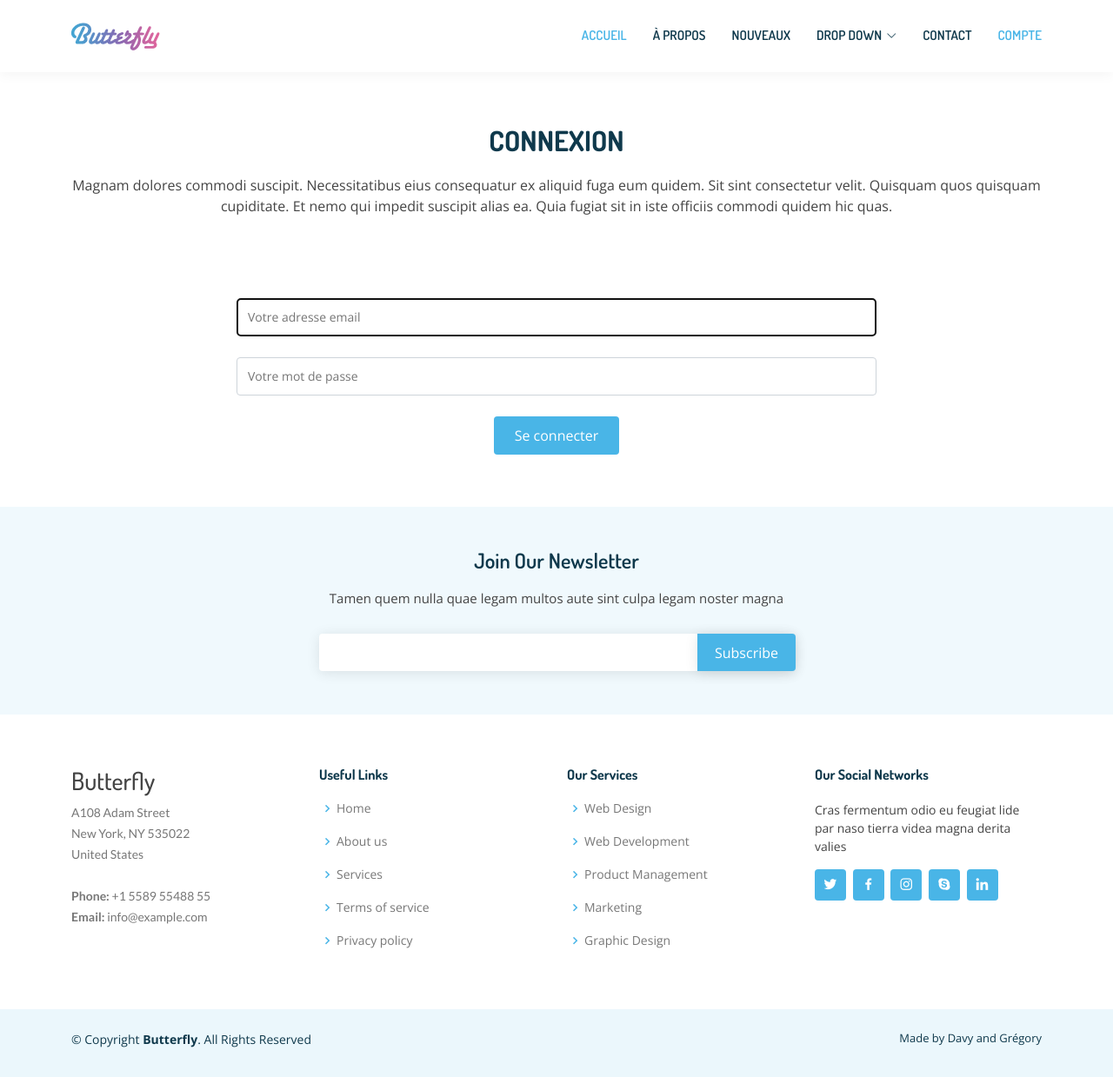
After one commit to davy-web/hetic-symfony, a Symfony app: template templates/security/login.html.twig in a window 1280 px wide. The commit adds this page. Shown: the whole page at 87% size. Run offline with Twig, Linux system fonts and the light colour scheme; the template is opened without the code that fills it, so the values that code supplies are empty; some libraries are stand-ins or nearby versions.

Commit message:
connexion

```diff
--- a/public/css/style.css
+++ b/public/css/style.css
@@ -25,6 +25,58 @@ a:hover {
 
 h1, h2, h3, h4, h5, h6 {
   font-family: "Dosis", sans-serif;
+}
+
+/*--------------------------------------------------------------
+# Davy
+--------------------------------------------------------------*/
+.margin_top_nav_davy {
+  margin-top: 82.5px;
+}
+.bouton_davy {
+  box-sizing: border-box;
+  font-family: inherit;
+  font-size: inherit;
+  line-height: inherit;
+  text-transform: none;
+  cursor: pointer;
+  background: #49b5e7;
+  color: #ffffff;
+  border: 0;
+  margin: 0;
+  padding: 10px 24px;
+  transition: 0.4s;
+  border-radius: 4px;
+}
+.bouton_davy:hover {
+  background: #1da2e0;
+}
+.input_davy {
+  box-sizing: border-box;
+  font-family: inherit;
+  display: block;
+  width: 100%;
+  margin: 0;
+  padding: .375rem .75rem;
+  font-weight: 400;
+  line-height: 1.5;
+  color: #212529;
+  background-color: #fff;
+  background-clip: padding-box;
+  border: 1px solid #ced4da;
+  appearance: none;
+  transition: border-color .15s ease-in-out,box-shadow .15s ease-in-out;
+  box-shadow: none;
+  font-size: 14px;
+  border-radius: 4px;
+  height: 44px;
+}
+.form_group_davy {
+  font-family: "Open Sans", sans-serif;
+  color: #444444;
+  box-sizing: border-box;
+  margin-top: 1rem !important;
+  padding-bottom: 8px;
 }
 
 /*--------------------------------------------------------------
--- a/templates/base-theme.html.twig
+++ b/templates/base-theme.html.twig
@@ -19,17 +19,15 @@
         <header id="header" class="fixed-top">
             <div class="container d-flex align-items-center justify-content-between">
 
-            <a href="index.html" class="logo"><img src="img/logo.png" alt="" class="img-fluid"></a>
+            <a href="." class="logo"><img src="img/logo.png" alt="" class="img-fluid"></a>
             <!-- Uncomment below if you prefer to use text as a logo -->
-            <!-- <h1 class="logo"><a href="index.html">Butterfly</a></h1> -->
+            <!-- <h1 class="logo"><a href=".">Butterfly</a></h1> -->
 
             <nav id="navbar" class="navbar">
                 <ul>
-                <li><a class="nav-link scrollto active" href="#hero">Home</a></li>
-                <li><a class="nav-link scrollto" href="#about">About</a></li>
-                <li><a class="nav-link scrollto" href="#services">Services</a></li>
-                <li><a class="nav-link scrollto " href="#portfolio">Portfolio</a></li>
-                <li><a class="nav-link scrollto" href="#team">Team</a></li>
+                <li><a class="nav-link scrollto active" href=".#hero">Accueil</a></li>
+                <li><a class="nav-link scrollto" href=".#about">À propos</a></li>
+                <li><a class="nav-link scrollto" href=".#services">Nouveaux</a></li>
                 <li class="dropdown"><a href="#"><span>Drop Down</span> <i class="bi bi-chevron-down"></i></a>
                     <ul>
                     <li><a href="#">Drop Down 1</a></li>
@@ -47,7 +45,8 @@
                     <li><a href="#">Drop Down 4</a></li>
                     </ul>
                 </li>
-                <li><a class="nav-link scrollto" href="#contact">Contact</a></li>
+                <li><a class="nav-link scrollto" href=".#contact">Contact</a></li>
+                <li><a class="nav-link scrollto" href="login#connexion">Compte</a></li>
                 </ul>
                 <i class="bi bi-list mobile-nav-toggle"></i>
             </nav><!-- .navbar -->
--- /dev/null
+++ b/templates/security/login.html.twig
@@ -0,0 +1,67 @@
+{% extends 'base-theme.html.twig' %}
+
+{% block title %}Log in!{% endblock %}
+
+{% block body %}
+
+            <!-- ======= Connexion Section ======= -->
+            <section id="connexion" class="contact margin_top_nav_davy">
+            <div class="container">
+                <div class="section-title">
+                    <h2>Connexion</h2>
+                    <p>Magnam dolores commodi suscipit. Necessitatibus eius consequatur ex aliquid fuga eum quidem. Sit sint consectetur velit. Quisquam quos quisquam cupiditate. Et nemo qui impedit suscipit alias ea. Quia fugiat sit in iste officiis commodi quidem hic quas.</p>
+                </div>
+
+                <div class="row mt-5">
+                    <div class="col-lg-2 mt-lg-0">
+                    </div>
+                    <div class="col-lg-8 mt-lg-0">
+
+                        <form method="post">
+                            {% if error %}
+                                <div class="alert alert-danger">{{ error.messageKey|trans(error.messageData, 'security') }}</div>
+                            {% endif %}
+
+                            {% if app.user %}
+                                <div class="mb-3">
+                                    You are logged in as {{ app.user.username }}, <a href="{{ path('app_logout') }}">Logout</a>
+                                </div>
+                            {% endif %}
+
+                            <div class="form_group_davy mt-3">
+                                <input type="email" value="{{ last_username }}" name="email" id="inputEmail" placeholder="Votre adresse email" class="input_davy" autocomplete="email" required autofocus>
+                            </div>
+                            <div class="form_group_davy mt-3">
+                                <input type="password" name="password" id="inputPassword" placeholder="Votre mot de passe" class="input_davy" autocomplete="current-password" required>
+                            </div>
+
+                            <input type="hidden" name="_csrf_token"
+                                value="{{ csrf_token('authenticate') }}"
+                            >
+
+                            {#
+                                Uncomment this section and add a remember_me option below your firewall to activate remember me functionality.
+                                See https://symfony.com/doc/current/security/remember_me.html
+
+                                <div class="checkbox mb-3">
+                                    <label>
+                                        <input type="checkbox" name="_remember_me"> Remember me
+                                    </label>
+                                </div>
+                            #}
+
+                            <div class="text-center mt-3">
+                                <button class="bouton_davy" type="submit">
+                                    Se connecter
+                                </button>
+                            </div>
+                        </form>
+
+                    </div>
+                    <div class="col-lg-2 mt-lg-0">
+                    </div>
+                </div>
+            </div>
+            </section><!-- End Connexion Section -->
+
+{% endblock %}
```
Also changed, not shown: src/Controller/SecurityController.php (added, +36 -0 lines), src/Security/AppCustomAuthenticator.php (added, +61 -0 lines), templates/security/login-defaut.html.twig (added, +42 -0 lines), README.md, templates/accueil.html.twig (indentation only), 1 other file.
